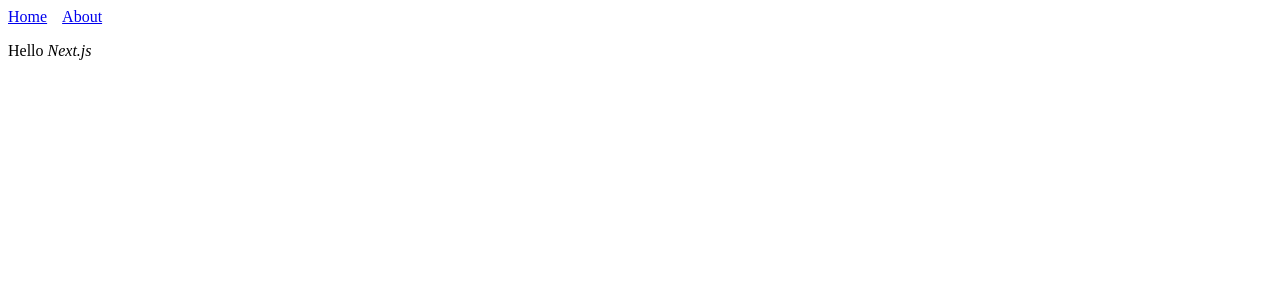
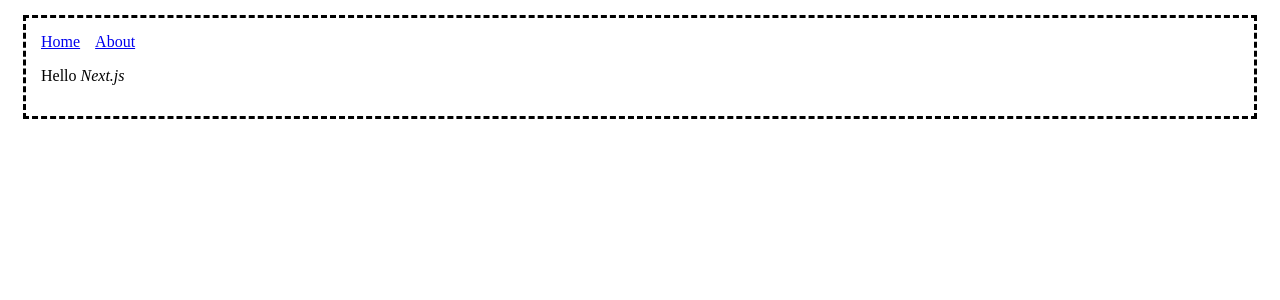
Before and after one commit to codingEzio/code_js_lib_nextjs_messin_around, a Next.js app: page / in a window 1280 px wide. Shown: the top 300 px of the page. Built offline with nearby package versions, Linux system fonts and the light colour scheme.

Commit message:
Adding our own layout (kinda template)

```diff
--- /dev/null
+++ b/components/MyLayout.js
@@ -0,0 +1,18 @@
+import Header from './Header'
+
+const layoutStyle = {
+    margin: 15,
+    padding: 15,
+    border: 'dashed'
+}
+
+// It's kina like the templates in Flask (& any other web framewk.)
+
+const Layout = (props) => (
+    <div style={layoutStyle}>
+        <Header />
+        {props.children}
+    </div>
+)
+
+export default Layout
--- a/pages/about.js
+++ b/pages/about.js
@@ -1,5 +1,7 @@
+import Layout from '../components/MyLayout'
+
 export default () => (
-    <div>
+    <Layout>
         <p>This is the <strong>about</strong> page!</p>
-    </div>
+    </Layout>
 )
--- a/pages/index.js
+++ b/pages/index.js
@@ -9,7 +9,7 @@
 */
 
 import Link from "next/link";
-import Header from '../components/Header'
+import Layout from '../components/MyLayout'
 
 /*
     Some notes:
@@ -24,10 +24,9 @@ import Header from '../components/Header'
 */
 
 const Index = () => (
-    <div>
-        <Header />
+    <Layout>
         <p>Hello <em>Next.js</em></p>
-    </div>
+    </Layout>
 )
 
 export default Index
```
